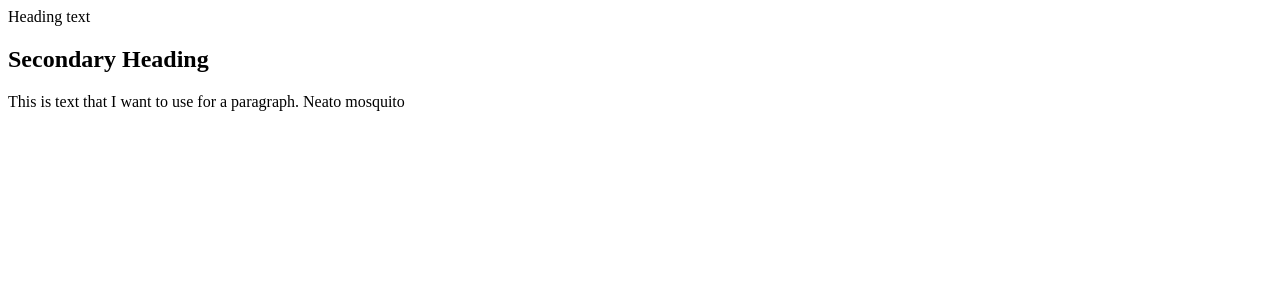
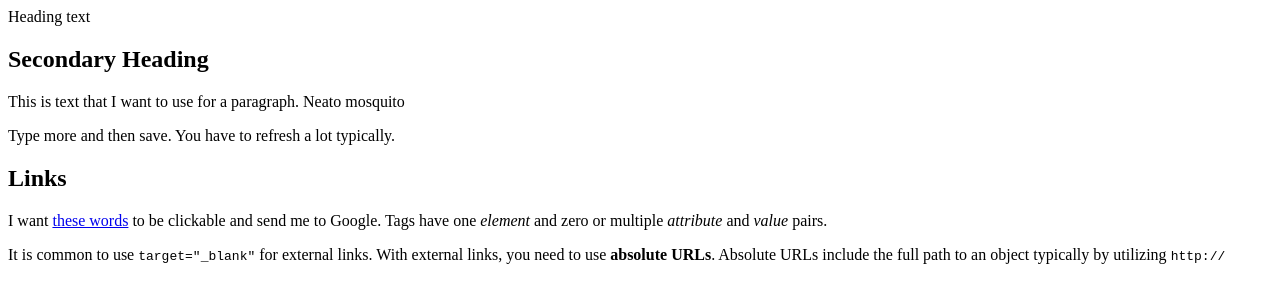
Before and after one commit to AbbeyGaboriault/AbbeyGaboriault.github.io, a plain HTML site: page index.html in a window 1280 px wide. Drawn offline with Linux system fonts and the light colour scheme.

Commit message:
External links and Absolute URLs

```diff
--- a/index.html
+++ b/index.html
@@ -1,3 +1,8 @@
 <h> Heading text</h>
 <h2> Secondary Heading</h2>
 <p> This is text that I want to use for a paragraph. Neato mosquito</p>
+<p> Type more and then save. You have to refresh a lot typically.</p>
+
+<h2> Links</h2>
+<p>I want <a href="http://google.com">these words</a> to be clickable and send me to Google. Tags have one <em>element</em> and zero or multiple <em>attribute</em> and <em>value</em> pairs.</p>
+<p> It is common to use <code>target="_blank"</code> for external links. With external links, you need to use <strong> absolute URLs</strong>. Absolute URLs include the full path to an object typically by utilizing <code> http://</code></p>
```
